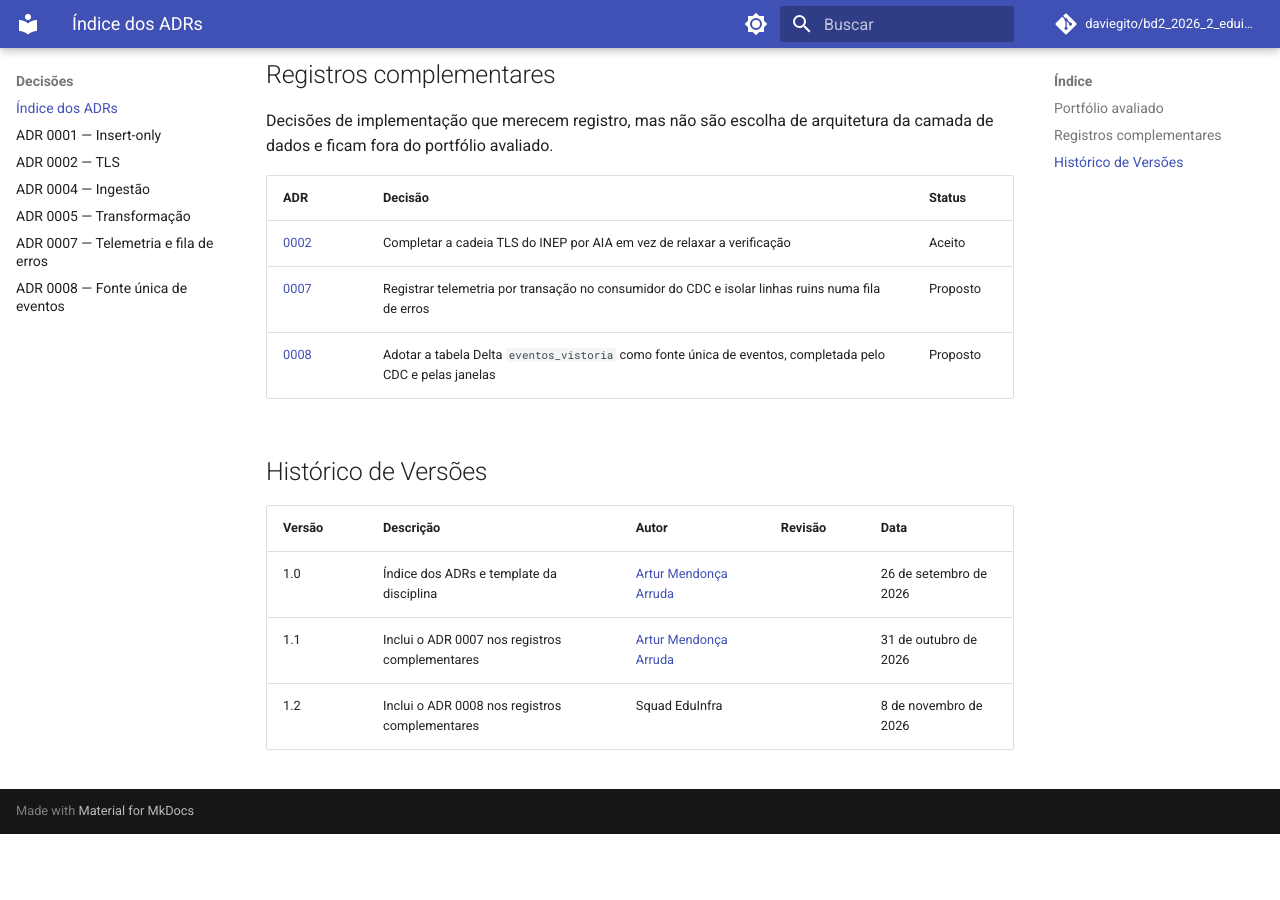
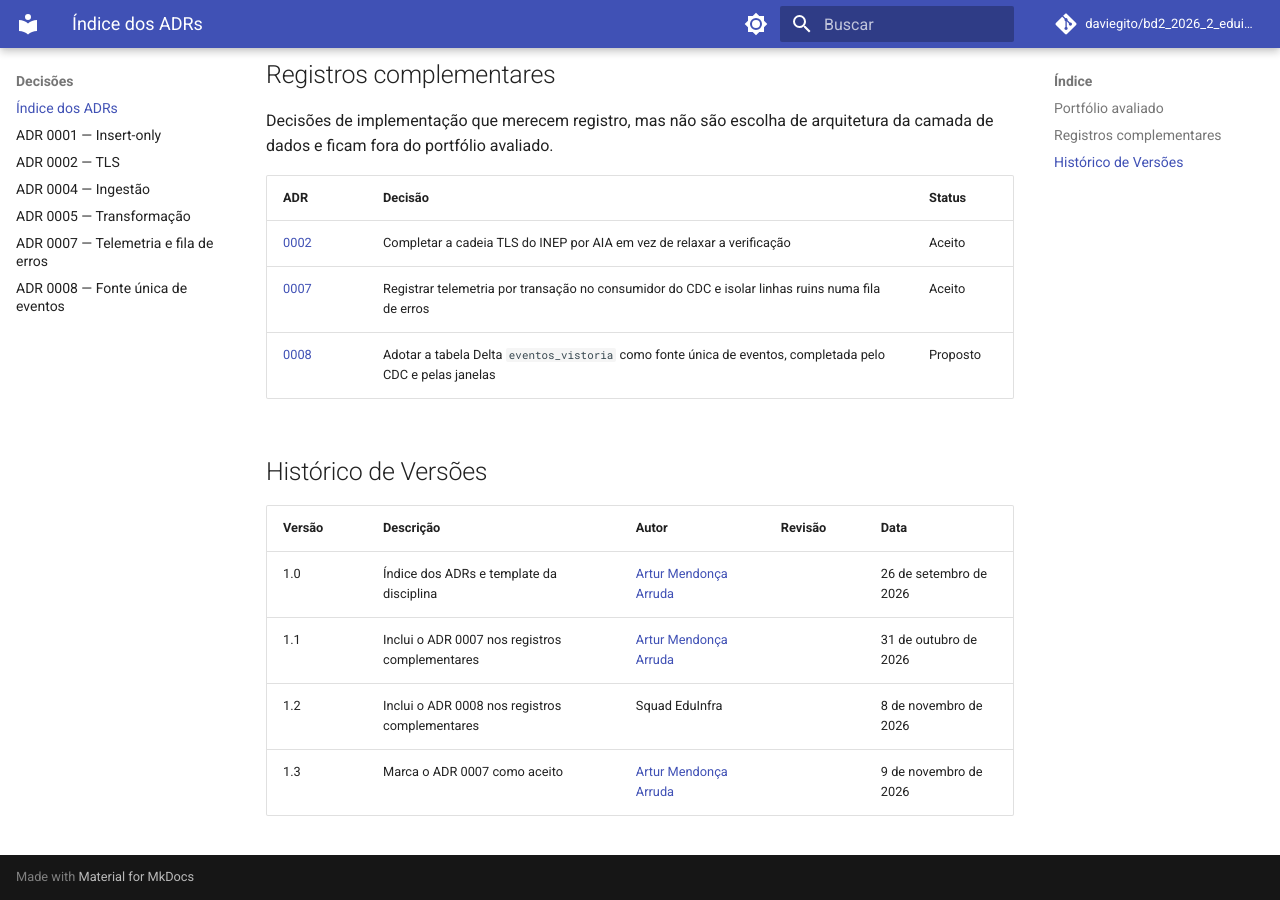
Before and after one commit to daviegito/bd2_2026_2_eduinfra, an MkDocs documentation site: the page built from docs/adr/README.md, in a window 1280 px wide and 900 px high, scrolled down 725 px. Built offline with MkDocs 1.6.1 and Material for MkDocs 9.7.7, drawn with Linux system fonts in a browser that asks for light colours; comment, search, counter and statistics services are not loaded; before the commit the page ends 1559 px from its top, so only the background shows below that.

Commit message:
docs(adr): marca o ADR 0007 como aceito
O Gabriel aprovou o #59, que trouxe o ADR, e o status ficou como proposto.

Refs #56

```diff
--- a/docs/adr/README.md
+++ b/docs/adr/README.md
@@ -25,7 +25,7 @@ arquitetura da camada de dados e ficam fora do portfólio avaliado.
 | ADR | Decisão | Status |
 | --- | --- | --- |
 | [0002](0002-cadeia-tls-incompleta-do-inep.md) | Completar a cadeia TLS do INEP por AIA em vez de relaxar a verificação | Aceito |
-| [0007](0007-telemetria-e-fila-de-erros-do-cdc.md) | Registrar telemetria por transação no consumidor do CDC e isolar linhas ruins numa fila de erros | Proposto |
+| [0007](0007-telemetria-e-fila-de-erros-do-cdc.md) | Registrar telemetria por transação no consumidor do CDC e isolar linhas ruins numa fila de erros | Aceito |
 | [0008](0008-fonte-canonica-de-eventos.md) | Adotar a tabela Delta `eventos_vistoria` como fonte única de eventos, completada pelo CDC e pelas janelas | Proposto |
 
 ## Histórico de Versões
@@ -35,3 +35,4 @@ arquitetura da camada de dados e ficam fora do portfólio avaliado.
 | 1.0 | Índice dos ADRs e template da disciplina | [Artur Mendonça Arruda](https://github.com/ArtyMend07) |  | 26 de setembro de 2026 |
 | 1.1 | Inclui o ADR 0007 nos registros complementares | [Artur Mendonça Arruda](https://github.com/ArtyMend07) |  | 31 de outubro de 2026 |
 | 1.2 | Inclui o ADR 0008 nos registros complementares | Squad EduInfra |  | 8 de novembro de 2026 |
+| 1.3 | Marca o ADR 0007 como aceito | [Artur Mendonça Arruda](https://github.com/ArtyMend07) |  | 9 de novembro de 2026 |
```
Also changed, not shown: docs/adr/0007-telemetria-e-fila-de-erros-do-cdc.md (+2 -1 lines).
